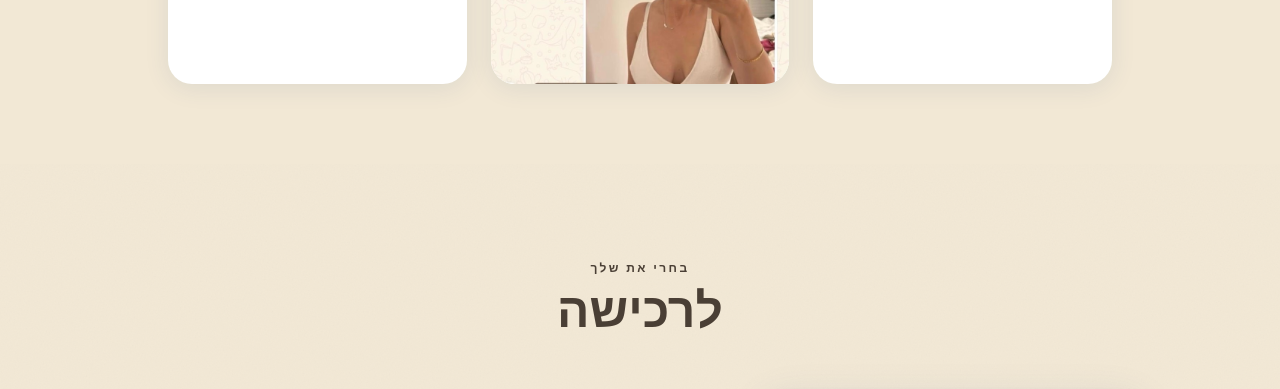
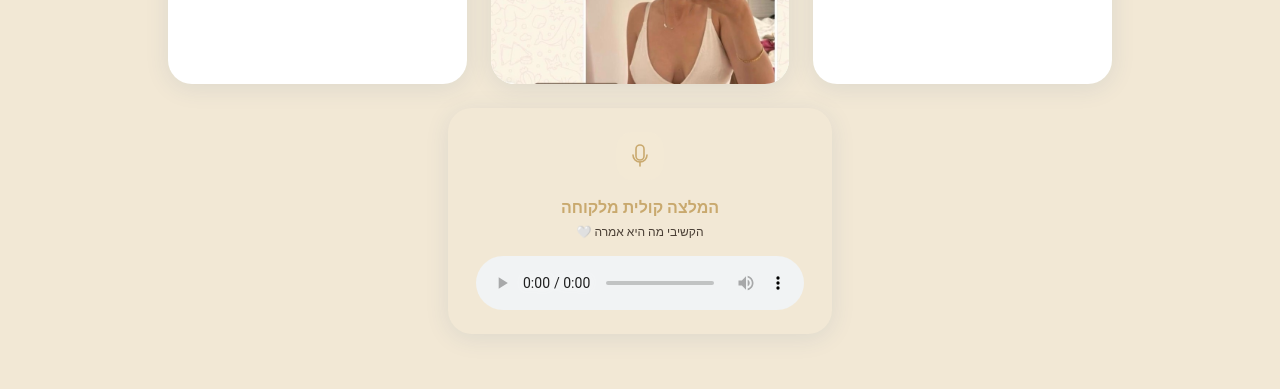
Before and after one commit to Woolfson1994/Flow-Mama, a website: page index.html in a window 1280 px wide. Shown: the part 3928-4317 px from the top of the page. Drawn offline with nearby package versions, Linux system fonts and the light colour scheme; a web font is replaced by a local one.

Commit message:
Add audio customer testimonial to recommendations section
Co-Authored-By: Claude Sonnet 4.6 <noreply@anthropic.com>

```diff
--- a/index.html
+++ b/index.html
@@ -583,6 +583,27 @@
           <img src="recomends/recomend3.jpeg" alt="המלצת לקוחה" class="w-full h-auto block">
         </div>
       </div>
+
+      <!-- Audio testimonial -->
+      <div class="reveal mt-6 flex justify-center">
+        <div class="w-full max-w-sm rounded-3xl shadow-[0_4px_24px_rgba(42,75,124,0.10)] bg-navy px-7 py-6 flex flex-col items-center gap-4">
+          <div class="w-12 h-12 rounded-2xl flex items-center justify-center" style="background:rgba(242,232,213,0.12);">
+            <svg width="24" height="24" viewBox="0 0 24 24" fill="none" xmlns="http://www.w3.org/2000/svg">
+              <path d="M12 1a4 4 0 0 1 4 4v7a4 4 0 0 1-8 0V5a4 4 0 0 1 4-4Z" stroke="#C9A96E" stroke-width="1.6"/>
+              <path d="M19 11a7 7 0 0 1-14 0" stroke="#C9A96E" stroke-width="1.6" stroke-linecap="round"/>
+              <line x1="12" y1="18" x2="12" y2="22" stroke="#C9A96E" stroke-width="1.6" stroke-linecap="round"/>
+            </svg>
+          </div>
+          <div class="text-center">
+            <p class="font-display text-base font-bold" style="color:#C9A96E;">המלצה קולית מלקוחה</p>
+            <p class="font-body text-xs text-cream/60 mt-1">הקשיבי מה היא אמרה 🤍</p>
+          </div>
+          <audio controls class="w-full" style="accent-color:#C9A96E;">
+            <source src="recomends/audio recommend.opus" type="audio/ogg; codecs=opus">
+          </audio>
+        </div>
+      </div>
+
     </div>
   </section>
 
```
Also changed, not shown: 1 other file.
